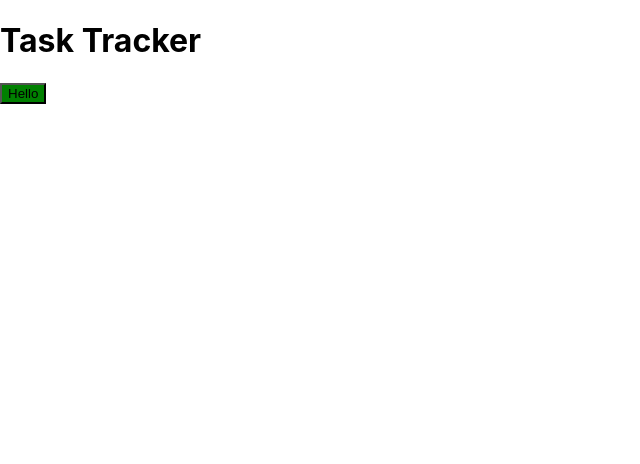
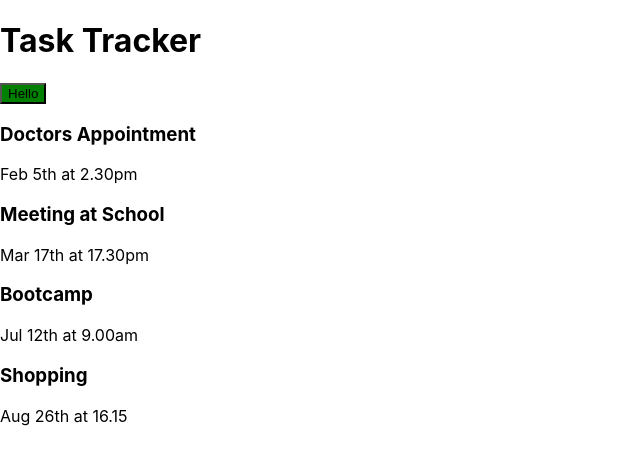
Before and after one commit to Peter-James-Borrow/Task-Tracker, a React (Create React App) app: page / in a window 1280 px wide. Shown: the top 464 px of the page, without its empty margins (0-640 px from the left). Built offline with nearby package versions, Linux system fonts and the light colour scheme.

Commit message:
FEATURE: Added new items arrray

```diff
--- a/src/App.js
+++ b/src/App.js
@@ -1,12 +1,43 @@
 import Header from './components/Header'
+import Tasks from './components/Tasks'
+import { useState } from "react"
 
 
 
 function App() {
+  const [tasks, setTasks] = useState(
+    [
+        {
+            id: 1,
+            text: 'Doctors Appointment',
+            day: 'Feb 5th at 2.30pm',
+            reminder: true,
+        },
+        {
+            id: 2,
+            text: 'Meeting at School',
+            day: 'Mar 17th at 17.30pm',
+            reminder: true,
+        },
+        {
+            id: 3,
+            text: 'Bootcamp',
+            day: 'Jul 12th at 9.00am',
+            reminder: true,
+        },
+        {
+            id: 4,
+            text: 'Shopping',
+            day: 'Aug 26th at 16.15',
+            reminder: false,
+        }
+    ]
+)
 
   return (
     <div>
       <Header />
+      <Tasks tasks={tasks} />
     </div>
   )
 
--- /dev/null
+++ b/src/components/Task.js
@@ -0,0 +1,11 @@
+
+const Task = ({ task }) => {
+    return (
+        <div>
+            <h3>{task.text}</h3>
+            <p>{task.day}</p>
+        </div>
+    )
+}
+
+export default Task
--- /dev/null
+++ b/src/components/Tasks.js
@@ -0,0 +1,14 @@
+import Task from './Task'
+
+const Tasks = ({tasks}) => {
+
+    return (
+        <>
+         {tasks.map((task) => (
+         <Task key={task.id} task={task} />
+         ))}
+        </>
+    )
+}
+
+export default Tasks
```
